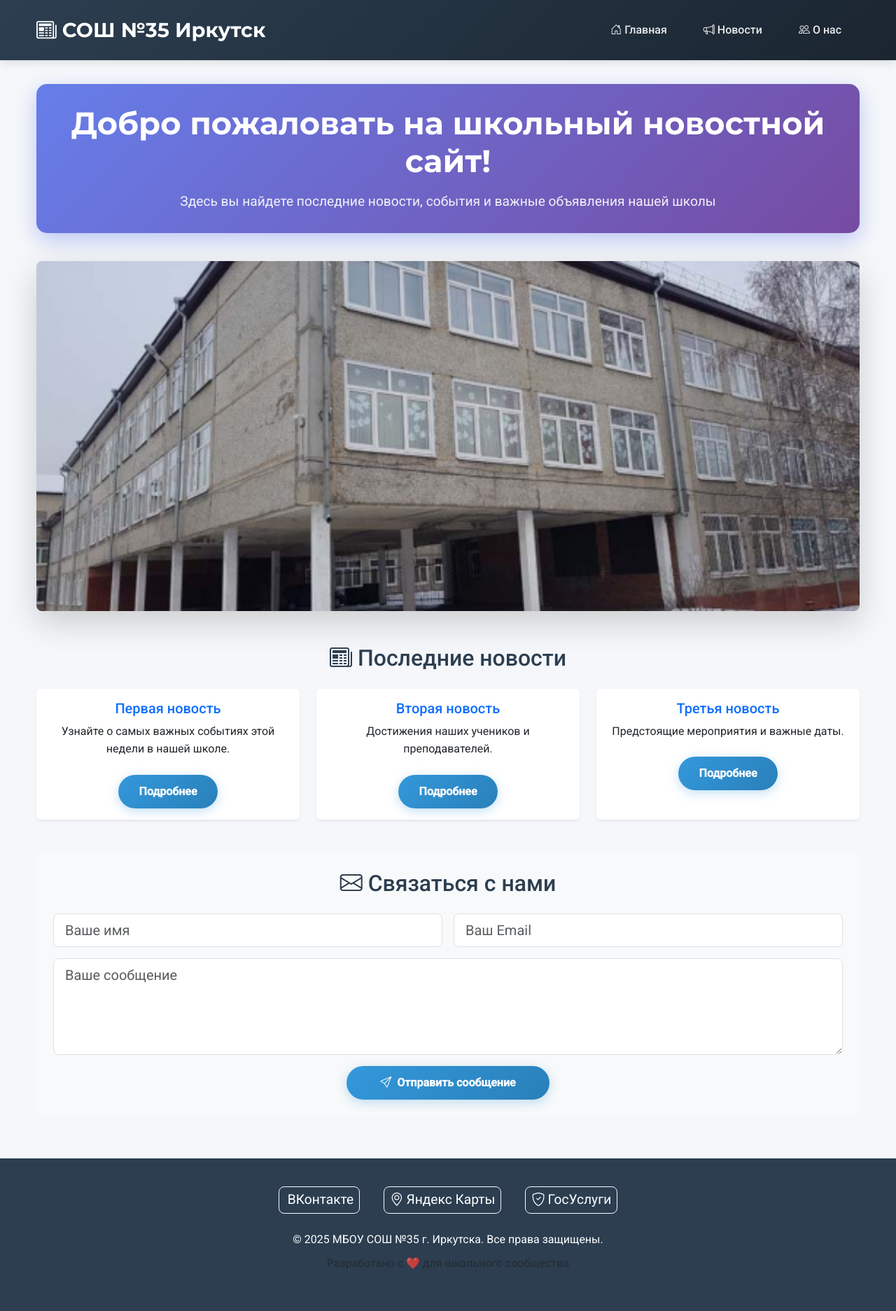
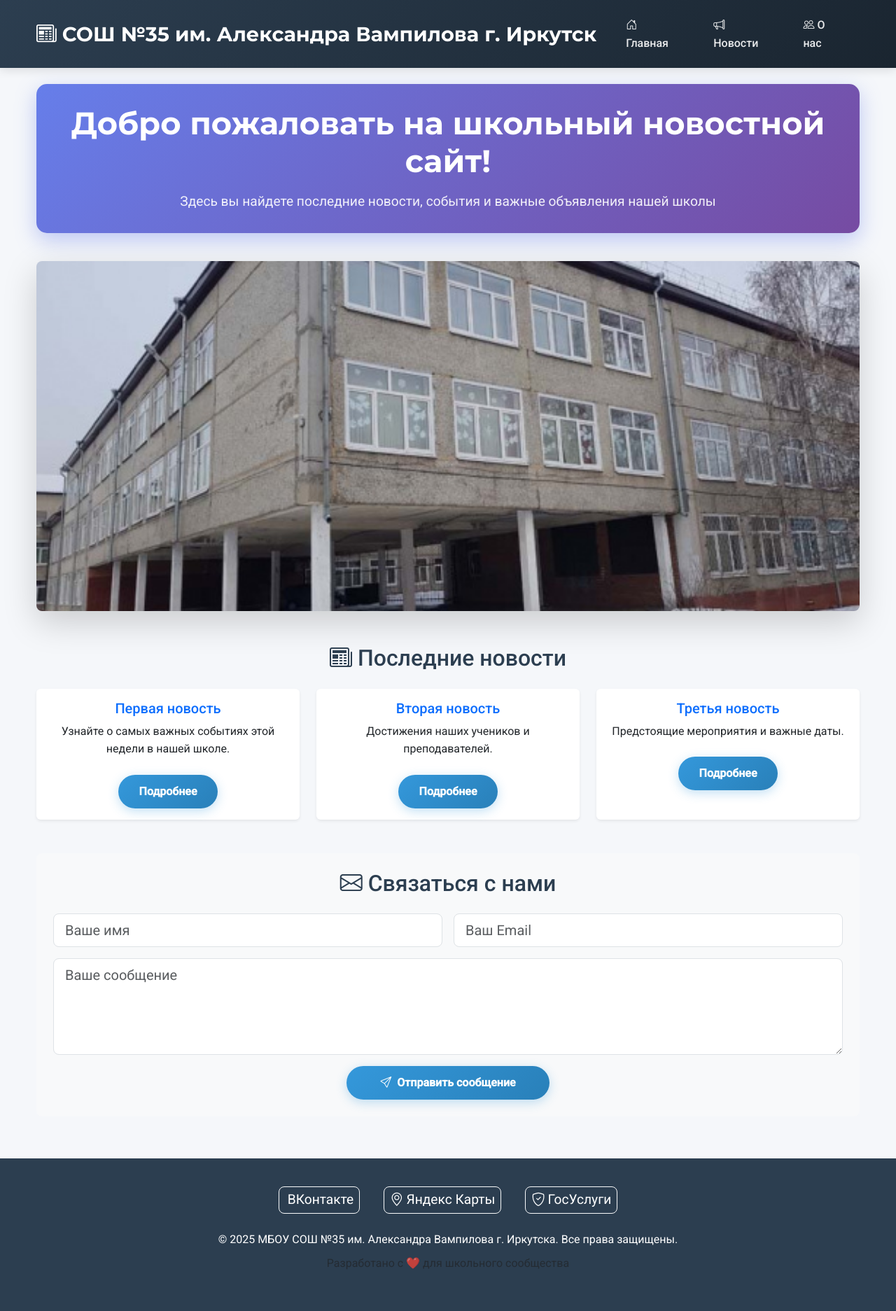
Before and after one commit to Leonid228337/school-news-site, a Flask app: page / in a window 1280 px wide. Shown: the whole page at 70% size. Run offline with Flask 3, Linux system fonts and the light colour scheme.

Commit message:
Update base.html

```diff
--- a/templates/base.html
+++ b/templates/base.html
@@ -3,7 +3,7 @@
 <head>
     <meta charset="utf-8">
     <meta name="viewport" content="width=device-width, initial-scale=1, shrink-to-fit=no">
-    <title>Сайт новостей СОШ №35 г. Иркутска</title>
+    <title>Сайт новостей СОШ №35 им Александра Вампилова г. Иркутска</title>
     <!-- Bootstrap 5 -->
     <link href="https://cdn.jsdelivr.net/npm/bootstrap@5.3.0/dist/css/bootstrap.min.css" rel="stylesheet">
     <!-- Иконки Bootstrap -->
@@ -126,7 +126,7 @@
     <nav class="navbar navbar-expand-lg navbar-dark fixed-top">
         <div class="container">
             <a class="navbar-brand" href="/">
-                <i class="bi bi-newspaper me-2"></i>СОШ №35 Иркутск
+                <i class="bi bi-newspaper me-2"></i>СОШ №35 им. Александра Вампилова г. Иркутск
             </a>
             <button class="navbar-toggler" type="button" data-bs-toggle="collapse" data-bs-target="#navbarNav">
                 <span class="navbar-toggler-icon"></span>
@@ -173,7 +173,7 @@
                     <i class="bi bi-shield-check me-1"></i>ГосУслуги
                 </a>
             </div>
-            <p class="mb-0">&copy; 2025 МБОУ СОШ №35 г. Иркутска. Все права защищены.</p>
+            <p class="mb-0">&copy; 2025 МБОУ СОШ №35 им. Александра Вампилова г. Иркутска. Все права защищены.</p>
             <p class="text-muted mt-2">Разработано с ❤️ для школьного сообщества</p>
         </div>
     </footer>
```
